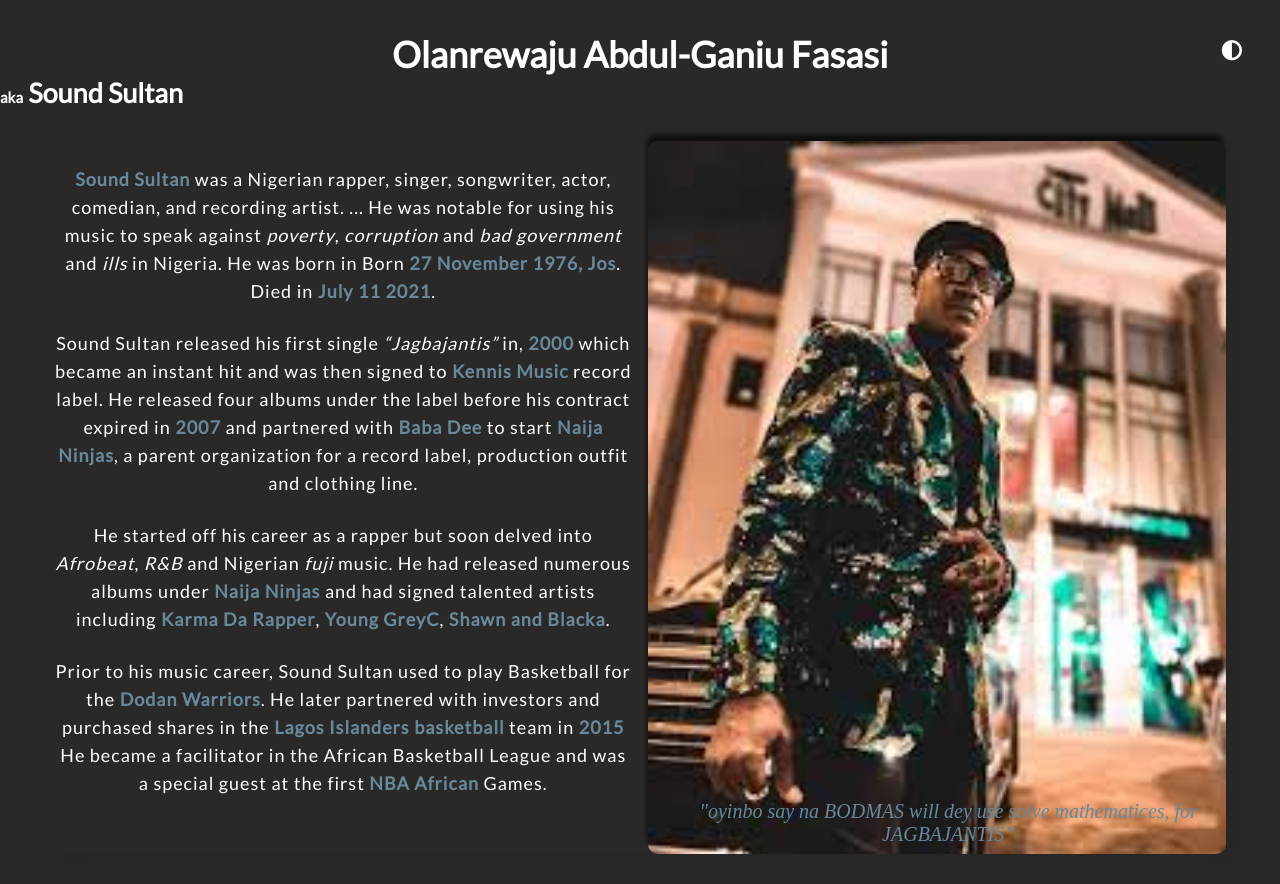
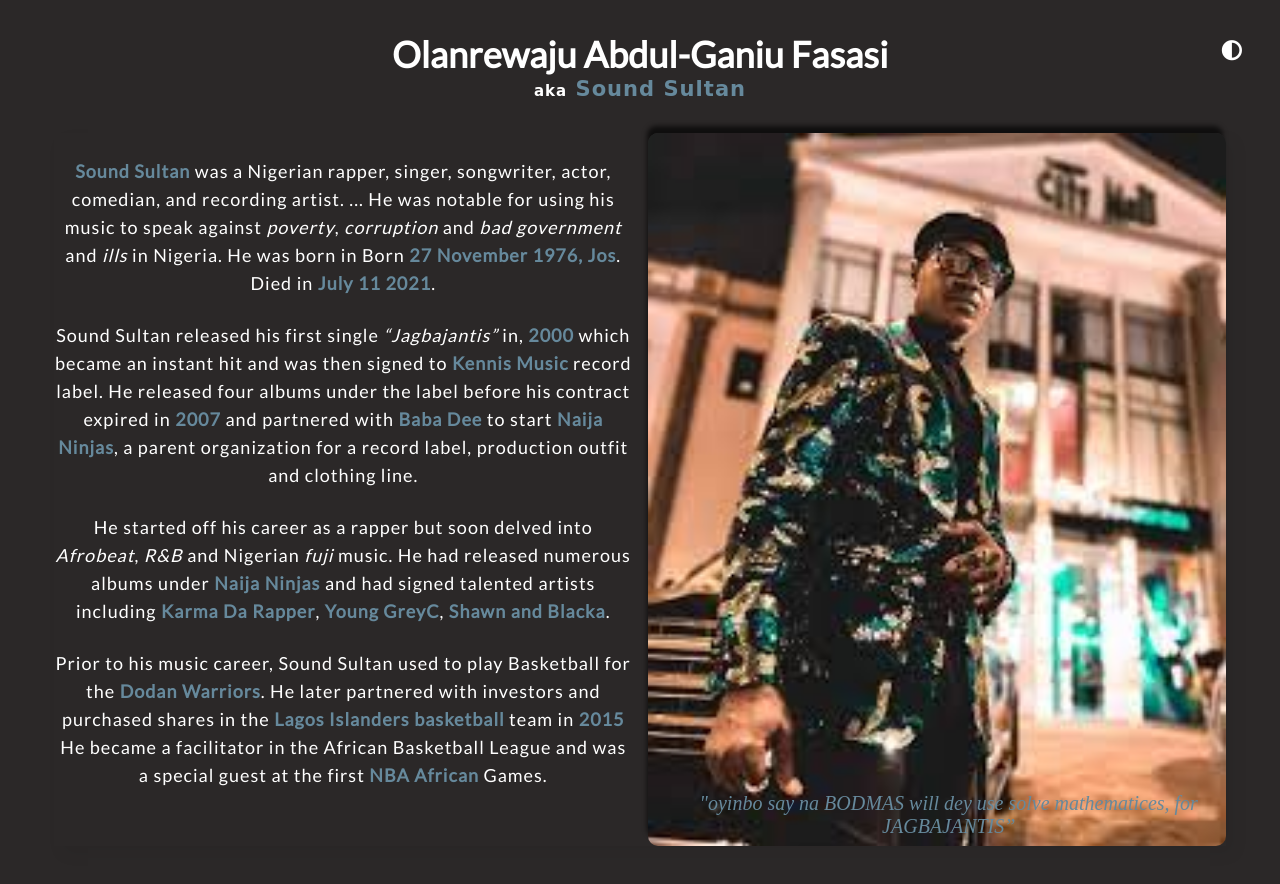
Before and after one commit to Brymmobaggins/SoundSultan-tributePage, a plain HTML site: page index.html in a window 1280 px wide. Drawn offline with Linux system fonts and the light colour scheme.

Commit message:
Update index.html
fix element to display centred

```diff
--- a/index.html
+++ b/index.html
@@ -29,7 +29,7 @@
     </div>
     <div class="tributeheader">
       <h1 class="title">Olanrewaju Abdul-Ganiu Fasasi</h1>
-      <h2><span>aka</span> Sound Sultan</h2>
+      <h3><span>aka</span> Sound Sultan</h3>
     </div>
     <main>
       <div class="container">
```
